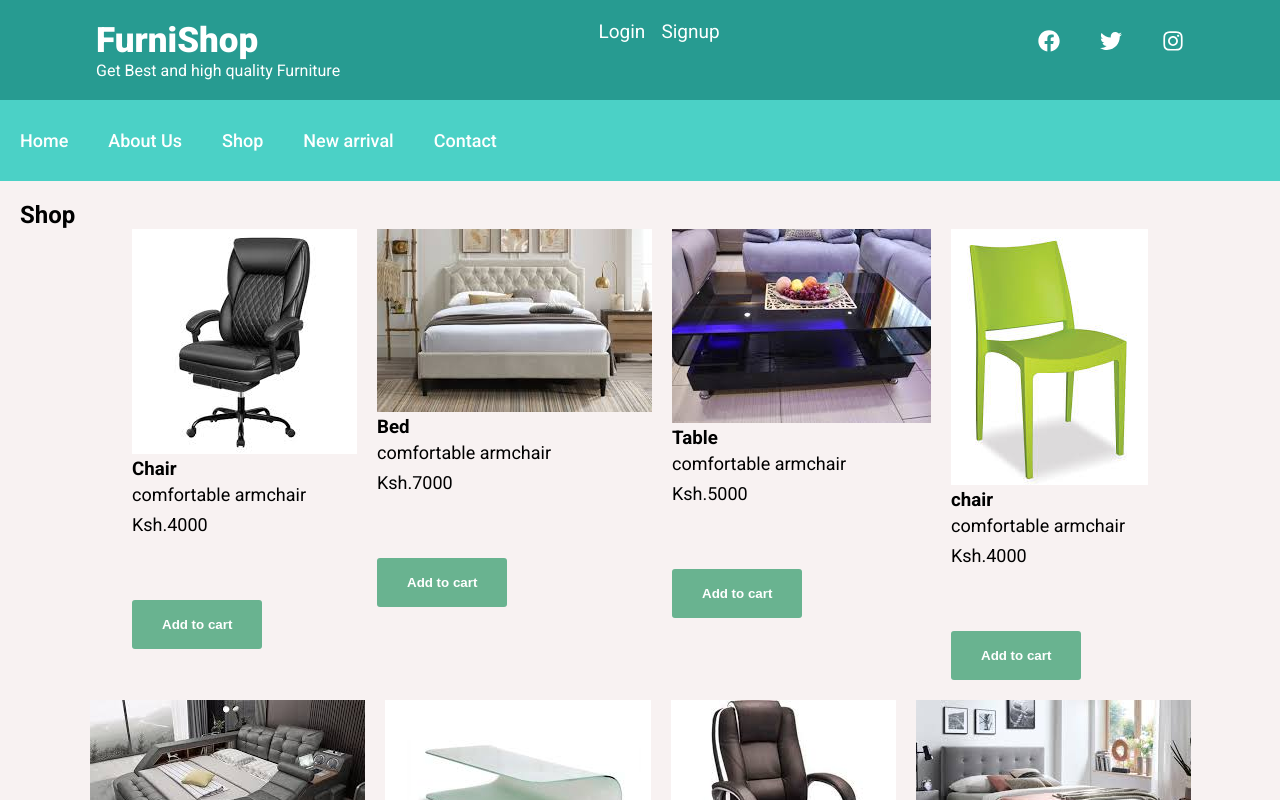
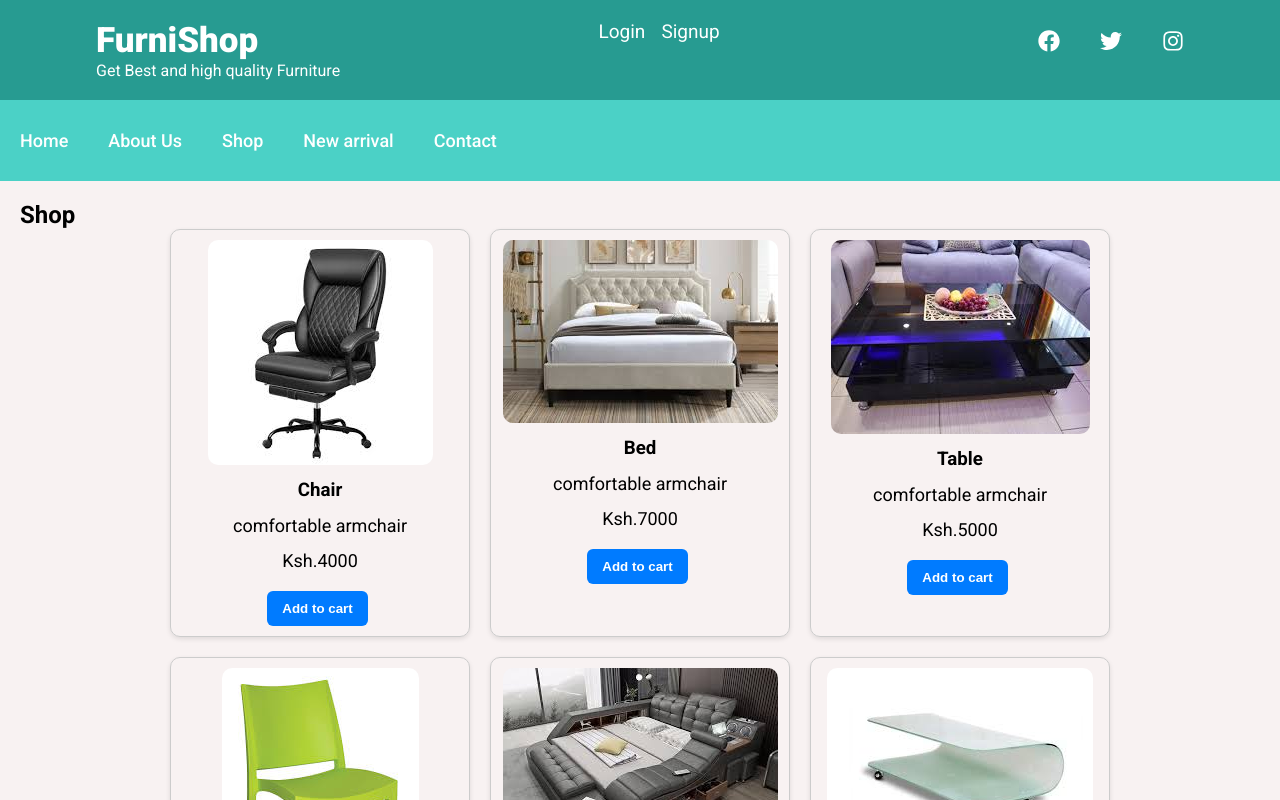
Before and after one commit to AbdiIbrahimAdan/Furniture-project, a React (Vite) app in the folder Front-End/: page /shop in a window 1280 px wide. Shown: the top 800 px of the page. Built offline with nearby package versions, Linux system fonts and the light colour scheme.

Commit message:
style the shop page

```diff
--- a/Front-End/src/page/Shop/Shop.css
+++ b/Front-End/src/page/Shop/Shop.css
@@ -9,3 +9,49 @@
     gap: 20px;
 
 }
+.product-finder{
+    border: 1px solid #ccc;
+    padding: 10px;
+    text-align: center;
+    width: 300px;
+    box-shadow: 0 2px 5px rgba(0, 0, 0, 0.1);
+    border-radius: 10px;
+    transition: transform 0.2s, box-shadow 0.2s;
+}
+.product-finder:hover{
+    transform: translateY(-10px);
+    box-shadow: 0 4px 10px rgba(0, 0, 0, 0.2);
+}
+.product-finder img{
+    max-width: 100%;
+    height: auto;
+    border-radius: 10px;
+}
+.product-finder h3{
+    margin: 10px 0;
+}
+.product-finder p{
+    margin: 5px 0;
+}
+.cart-btn{
+    background-color: #007bff;
+    color: white;
+    border: none;
+    padding: 10px 15px;
+    cursor: pointer;
+    border-radius: 6px;
+    margin-top: 10px;
+}
+.cart-btn:hover{
+    background: #0056b3;
+}
+
+@media screen and (max-width:768px) {
+    .products-display{
+        flex-direction: column;
+        align-items: center;
+    }
+    .product-finder{
+        width: 90%;
+    }
+}
--- a/Front-End/src/page/Shop/Shop.jsx
+++ b/Front-End/src/page/Shop/Shop.jsx
@@ -13,10 +13,10 @@ const Shop = () => {
            return (
             <div key={product.id} className='product-finder'>
            <img src={product.image} alt={product.name} className="product-image" />
-           <h3 className='product-name'>{product.name}</h3>
-           <p className='product-description'>{product.description}</p>
-           <p className='product-price'>{product.price}</p>
-            <button>Add to cart</button>
+           <h3>{product.name}</h3>
+           <p>{product.description}</p>
+           <p >{product.price}</p>
+            <button className='cart-btn'>Add to cart</button>
             </div>
            )
         })}
```
